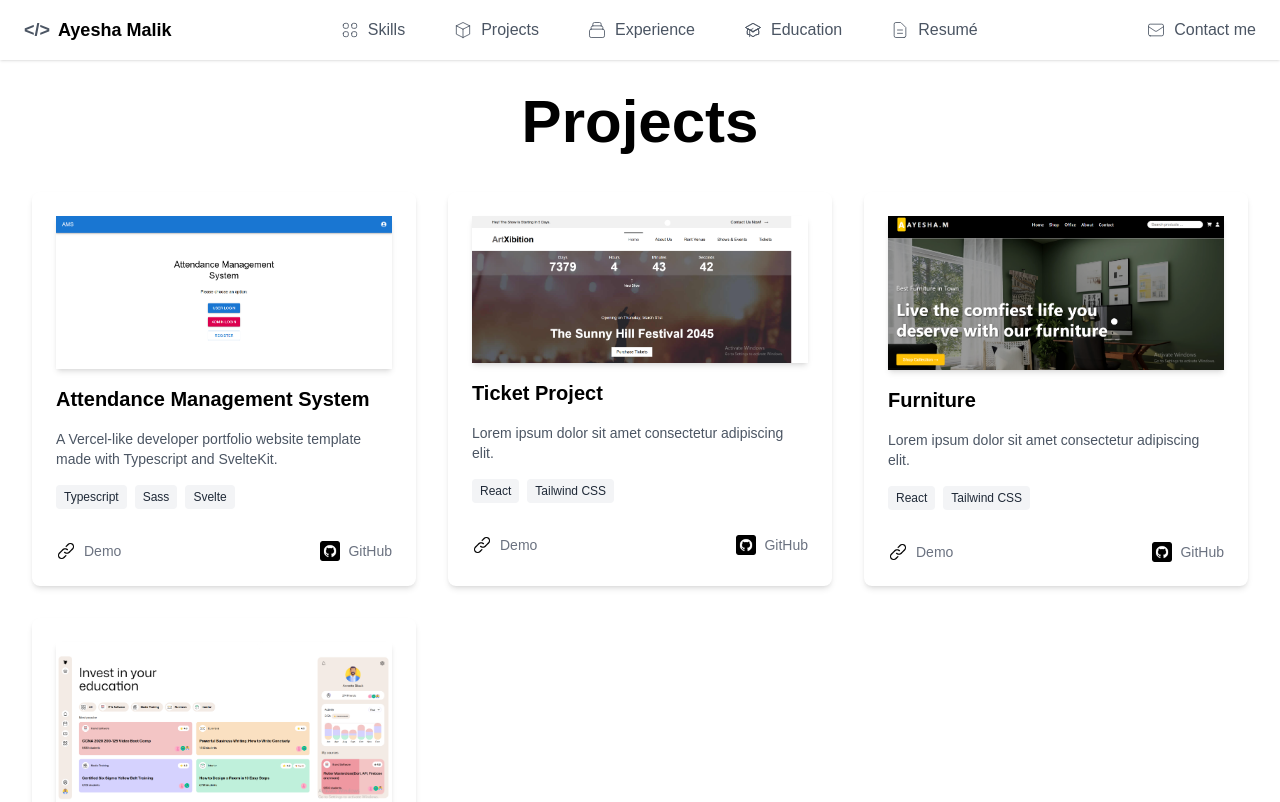
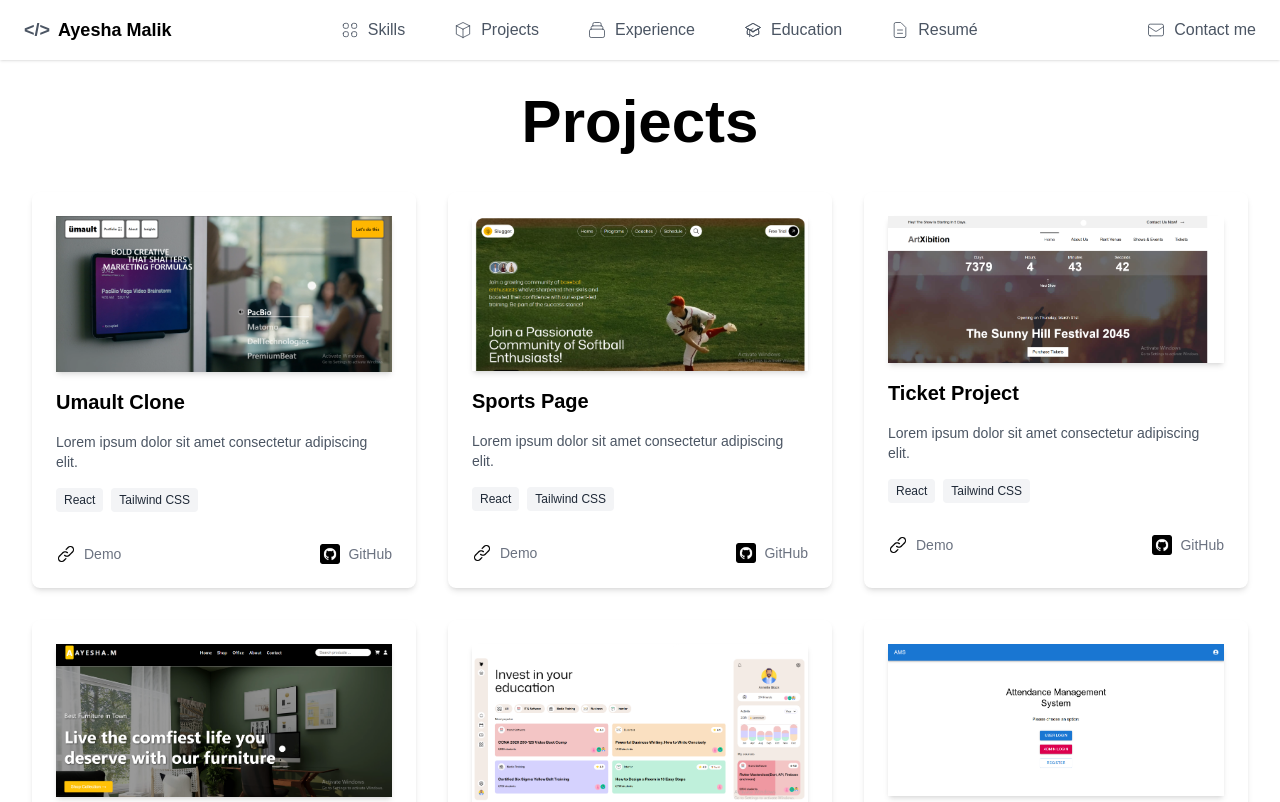
Before and after one commit to ayeshaMalik86/Portfolio, a React (Create React App) app: page /projects in a window 1280 px wide. Shown: the top 802 px of the page. Built offline with nearby package versions, Linux system fonts and the light colour scheme; a web font is replaced by a local one.

Commit message:
new projects

```diff
--- a/src/pages/Education.jsx
+++ b/src/pages/Education.jsx
@@ -15,7 +15,7 @@ const Education = () => {
       institute: "Bahria College",
       location: "Islamabad, Pakistan",
       date: "March 2019 - August 2021",
-      description: "Got it! You’ve completed your intermediate in Computer Science, which has laid a strong foundation for your further studies in software engineering.",
+      description: "I’ve completed my intermediate in Computer Science, which has laid a strong foundation for my further studies in software engineering.",
       skills: ["JS", "TS", "CSS", "HTML", "React", "Tailwind"],
     },
   ];
--- a/src/pages/Projects.jsx
+++ b/src/pages/Projects.jsx
@@ -35,12 +35,20 @@ const ProjectCard = ({ title, description, tags, demoLink, githubLink, image })
 const Projects = () => {
   const projects = [
     {
-      title: 'Attendance Management System',
-      description: 'A Vercel-like developer portfolio website template made with Typescript and SvelteKit.',
-      tags: ['Typescript', 'Sass', 'Svelte'],
-      demoLink: 'https://attendance-management-system-silk.vercel.app/',
-      githubLink: 'https://github.com/ayeshaMalik86/Attendance-Management-System',
-      image: '/assets/attendance.png',
+      title: 'Umault Clone',
+      description: 'Lorem ipsum dolor sit amet consectetur adipiscing elit.',
+      tags: ['React', 'Tailwind CSS'],
+      demoLink: 'https://umault-clone-taupe.vercel.app/',
+      githubLink: 'https://github.com/ayeshaMalik86/umault_clone',
+      image: '/assets/umault.png',
+    },
+    {
+      title: 'Sports Page',
+      description: 'Lorem ipsum dolor sit amet consectetur adipiscing elit.',
+      tags: ['React', 'Tailwind CSS'],
+      demoLink: 'https://sports-page-alpha.vercel.app/',
+      githubLink: 'https://github.com/ayeshaMalik86/sportsPage',
+      image: '/assets/sports.png',
     },
     {
       title: 'Ticket Project',
@@ -66,6 +74,14 @@ const Projects = () => {
       githubLink: 'https://github.com/ayeshaMalik86/webPage',
       image: '/assets/education.png',
     },
+    {
+      title: 'Attendance Management System',
+      description: 'A Vercel-like developer portfolio website template made with Typescript and SvelteKit.',
+      tags: ['Typescript', 'Sass', 'Svelte'],
+      demoLink: 'https://attendance-management-system-silk.vercel.app/',
+      githubLink: 'https://github.com/ayeshaMalik86/Attendance-Management-System',
+      image: '/assets/attendance.png',
+    },
   ];
 
   return (
```
Also changed, not shown: public/assets/sports.png (added), public/assets/umault.png (added).
